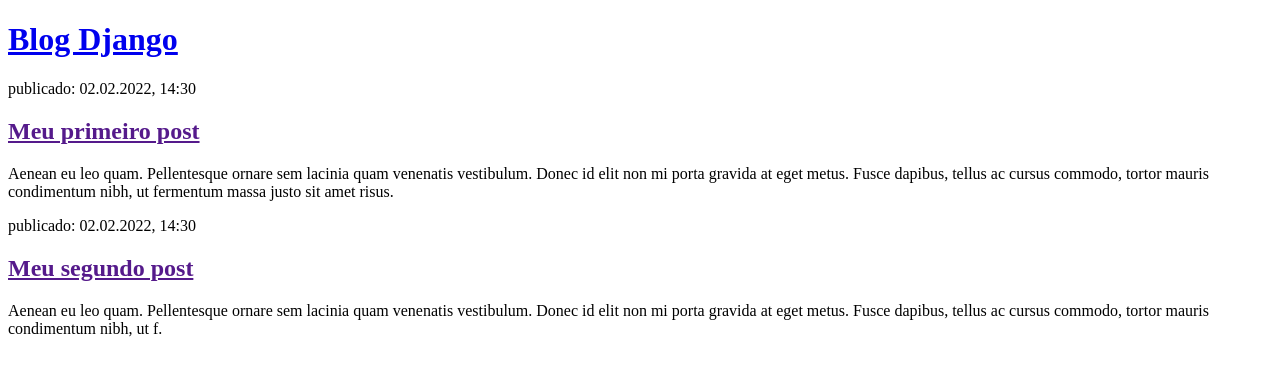
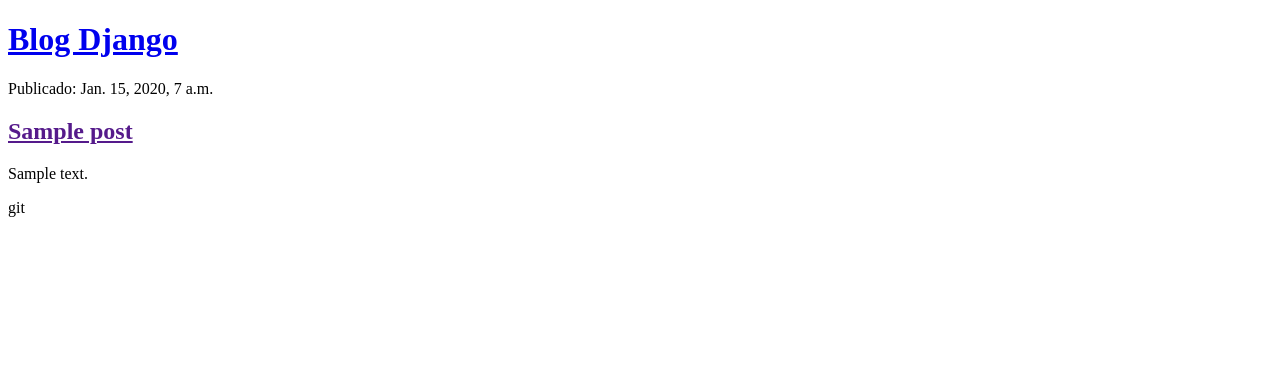
Before and after one commit to eduardorezaghi/django-girls-tutor, a Django app: page / in a window 1280 px wide. Shown: the top 376 px of the page. Run offline with Django 3.2, Linux system fonts and the light colour scheme; tables that the repository leaves empty hold one stand-in row (values such as "Sample post").

Commit message:
Add dynamic view logic

```diff
--- a/blog/models.py
+++ b/blog/models.py
@@ -14,5 +14,5 @@
         self.published_date = timezone.now()
         self.save()
 
-    def __str__(self):
-        return self.title
+    def __str__(self) -> str:
+        return str(self.title)
--- a/blog/templates/blog/post_list.html
+++ b/blog/templates/blog/post_list.html
@@ -11,16 +11,13 @@
         <h1><a href="/">Blog Django</a></h1>
     </div>
 
+    {% for post in posts %}
     <div>
-        <p>publicado: 02.02.2022, 14:30</p>
-        <h2><a href="">Meu primeiro post</a></h2>
-        <p>Aenean eu leo quam. Pellentesque ornare sem lacinia quam venenatis vestibulum. Donec id elit non mi porta gravida at eget metus. Fusce dapibus, tellus ac cursus commodo, tortor mauris condimentum nibh, ut fermentum massa justo sit amet risus.</p>
+        <p>Publicado: {{ post.published_date }} </p>
+        <h2><a href="">{{ post.title }}</a></h2>
+        <p>{{ post.text|linebreaksbr }}</p>
     </div>
+    {% endfor %}
 
-    <div>
-        <p>publicado: 02.02.2022, 14:30</p>
-        <h2><a href="">Meu segundo post</a></h2>
-        <p>Aenean eu leo quam. Pellentesque ornare sem lacinia quam venenatis vestibulum. Donec id elit non mi porta gravida at eget metus. Fusce dapibus, tellus ac cursus commodo, tortor mauris condimentum nibh, ut f.</p>
-    </div>
 </body>
-</html>
+</html>git
--- a/blog/views.py
+++ b/blog/views.py
@@ -1,5 +1,8 @@
 from django.shortcuts import render
+from django.utils import timezone
+from .models import Post
 
 # Create your views here.
 def post_list(request):
-    return render(request, 'blog/post_list.html', {})
+    posts = Post.objects.filter(published_date__lte=timezone.now()).order_by()
+    return render(request, 'blog/post_list.html', {'posts': posts})
```
